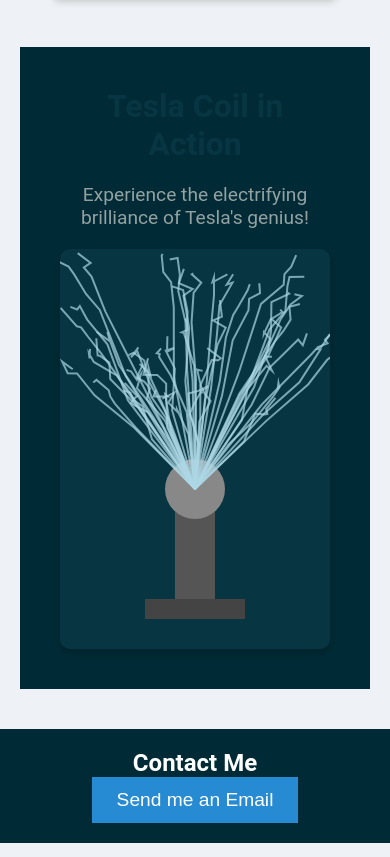
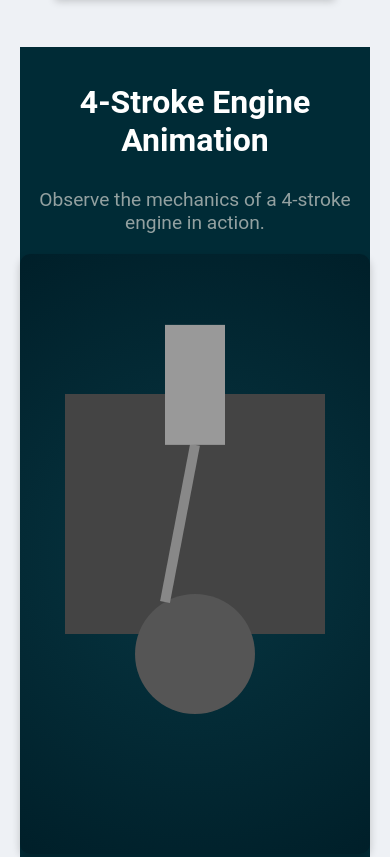
Before and after one commit to Oleg-Niki/Learn-HTML, a plain HTML site: page index.html in a window 390 px wide. Shown: the part 1935-2792 px from the top of the page. Drawn offline with Linux system fonts and the light colour scheme.

Commit message:
Update index.html

```diff
--- a/index.html
+++ b/index.html
@@ -149,32 +149,41 @@
                 width: 80%;
                 margin: 10px auto;
             }
-           /* Tesla Coil Visualizer Section */
-.tesla-coil-visualizer {
+					/* Center the engine illustration in the middle of the page */
+				.engine-illustration {
+					display: flex;
+					flex-direction: column;
+					align-items: center;
+					justify-content: center;
+					min-height: 100vh; /* Full viewport height */
 					text-align: center;
-    padding: 40px;
-    position: relative;
 					background-color: #002b36;
 					color: #ffffff;
 				}
 
-.tesla-coil-visualizer p {
+				.engine-illustration h2 {
+					margin-bottom: 10px;
+					color: #ffffff;
+				}
+
+				.engine-illustration p {
 					margin-bottom: 20px;
 					font-size: 1.2em;
 					color: #93a1a1;
 				}
 
-/* Canvas for Tesla Coil */
-#teslaCanvas {
-    display: block;
-    margin: 0 auto;
-    background: #073642;
+				/* Canvas for Engine Animation */
+				#engineCanvas {
+					background: radial-gradient(circle, #073642, #001f29);
+					width: 100%;
+					max-width: 800px;
+					height: 600px;
 					border-radius: 10px;
 					box-shadow: 0 4px 8px rgba(0, 0, 0, 0.2);
-    width: 100%;
-    max-width: 600px;
-    height: 400px;
 				}
+
+
+
         }
     </style>
 </head>
@@ -209,10 +218,10 @@
         </div>
     </section>
 
-  <section class="tesla-coil-visualizer">
-    <h2>Tesla Coil in Action</h2>
-    <p>Experience the electrifying brilliance of Tesla's genius!</p>
-    <canvas id="teslaCanvas"></canvas>
+	<section class="engine-illustration">
+    <h2>4-Stroke Engine Animation</h2>
+    <p>Observe the mechanics of a 4-stroke engine in action.</p>
+    <canvas id="engineCanvas"></canvas>
 	</section>
 
 </div>
@@ -222,67 +231,77 @@
     <button onclick="window.location.href='mailto:oleg@nikitashin.com';">Send me an Email</button>
 </footer>
 <script>
-    const canvas = document.getElementById("teslaCanvas");
+  const canvas = document.getElementById("engineCanvas");
 const ctx = canvas.getContext("2d");
 
 // Set canvas dimensions
 canvas.width = canvas.offsetWidth;
 canvas.height = canvas.offsetHeight;
 
-    // Tesla Coil Animation Variables
-    const coilCenterX = canvas.width / 2;
-    const coilBaseY = canvas.height - 50;
-    const arcColor = "rgba(173, 216, 230, 0.7)";
-    const sparkCount = 50;
+// Engine Variables
+const centerX = canvas.width / 2;
+const centerY = canvas.height / 2 + 100; // Adjusted for proper centering
+const crankRadius = 60; // Smaller crankshaft
+const rodLength = 160; // Connecting rod length
+const pistonWidth = 60;
+const pistonHeight = 120; // Taller piston
+const cylinderHeight = 240; // Taller cylinder for proportional scaling
 
-    function drawCoil() {
-        // Draw base
+let angle = 0; // Crankshaft angle
+const speed = 2; // Rotation speed in degrees
+
+// Draw the crankshaft, rods, pistons, and cylinder
+function drawEngine() {
+    ctx.clearRect(0, 0, canvas.width, canvas.height);
+
+    // Cylinder
     ctx.fillStyle = "#444";
-        ctx.fillRect(coilCenterX - 50, coilBaseY, 100, 20);
+    ctx.fillRect(centerX - pistonWidth / 2 - 100, centerY - cylinderHeight - 20, pistonWidth + 200, cylinderHeight);
 
-        // Draw body
+    // Piston Position
+    const crankX = centerX + crankRadius * Math.cos((angle * Math.PI) / 180);
+    const crankY = centerY + crankRadius * Math.sin((angle * Math.PI) / 180);
+    const pistonX = centerX;
+    const pistonY = crankY - Math.sqrt(rodLength ** 2 - (crankX - pistonX) ** 2);
+
+    // Crankshaft
+    ctx.beginPath();
+    ctx.arc(centerX, centerY, crankRadius, 0, Math.PI * 2);
     ctx.fillStyle = "#555";
-        ctx.fillRect(coilCenterX - 20, coilBaseY - 100, 40, 100);
+    ctx.fill();
 
-        // Draw top
+    // Connecting Rod
     ctx.beginPath();
-        ctx.arc(coilCenterX, coilBaseY - 110, 30, 0, Math.PI * 2);
-        ctx.fillStyle = "#888";
+    ctx.moveTo(crankX, crankY);
+    ctx.lineTo(pistonX, pistonY);
+    ctx.strokeStyle = "#888";
+    ctx.lineWidth = 10; // Thicker rod
+    ctx.stroke();
+
+    // Piston
+    ctx.fillStyle = "#999";
+    ctx.fillRect(pistonX - pistonWidth / 2, pistonY - pistonHeight, pistonWidth, pistonHeight);
+
+    // Spark Ignition (Power Stroke)
+    if (Math.abs((angle % 360) - 90) < 10) {
+        ctx.fillStyle = "rgba(255, 200, 50, 0.9)";
+        ctx.beginPath();
+        ctx.arc(pistonX, pistonY - pistonHeight - 30, 15, 0, Math.PI * 2); // Higher spark above the piston
         ctx.fill();
     }
 
-    function drawArc(startX, startY, endX, endY) {
-        ctx.beginPath();
-        ctx.moveTo(startX, startY);
-        for (let i = 0; i < 5; i++) {
-            const midX = (startX + endX) / 2 + (Math.random() - 0.5) * 20;
-            const midY = (startY + endY) / 2 + (Math.random() - 0.5) * 20;
-            ctx.lineTo(midX, midY);
-            startX = midX;
-            startY = midY;
-        }
-        ctx.lineTo(endX, endY);
-        ctx.strokeStyle = arcColor;
-        ctx.lineWidth = 2;
-        ctx.stroke();
-    }
-
-    function generateArcs() {
-        ctx.clearRect(0, 0, canvas.width, canvas.height);
-        drawCoil();
-
-        for (let i = 0; i < sparkCount; i++) {
-            const startX = coilCenterX;
-            const startY = coilBaseY - 110;
-            const endX = coilCenterX + (Math.random() - 0.5) * 300;
-            const endY = Math.random() * (coilBaseY - 200);
-            drawArc(startX, startY, endX, endY);
+    // Exhaust Stroke (Exhaust lines)
+    if (Math.abs((angle % 360) - 270) < 10) {
+        ctx.fillStyle = "rgba(150, 150, 150, 0.7)";
+        ctx.fillRect(centerX - pistonWidth / 2, centerY - cylinderHeight - 60, pistonWidth, 20); // Exhaust higher above the cylinder
     }
 }
 
 // Animation Loop
 function animate() {
-        generateArcs();
+    drawEngine();
+    angle += speed;
+    if (angle >= 360) angle = 0;
     requestAnimationFrame(animate);
 }
 
@@ -294,6 +313,9 @@
     canvas.height = canvas.offsetHeight;
     animate();
 });
+
+
+
 </script>
 
 
```
Lines whose indentation alone changed are shown as unchanged.
